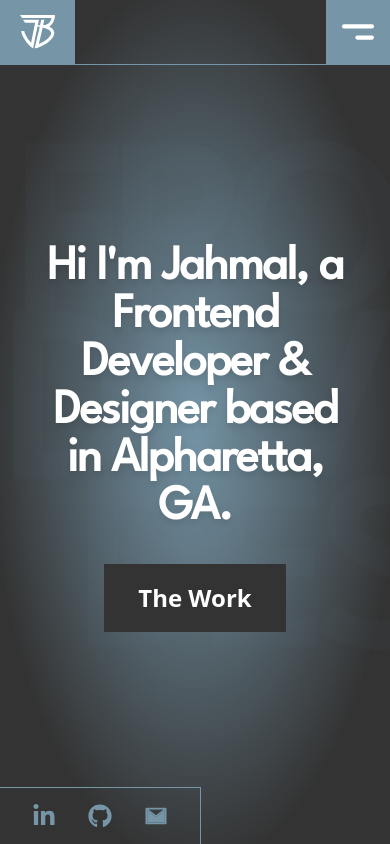
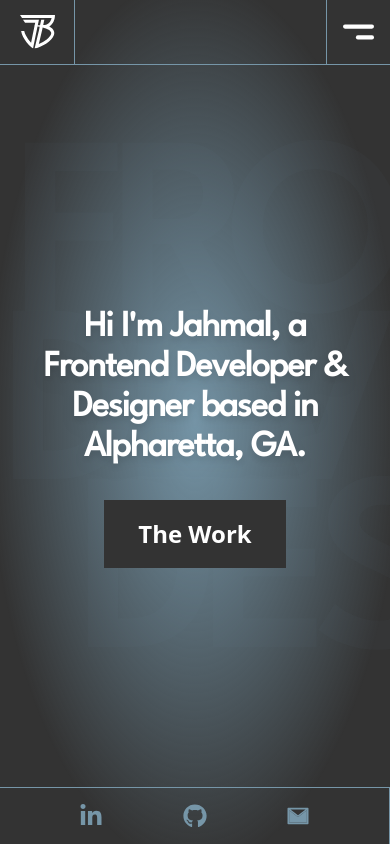
Before and after one commit to jablancTheDesigner/Jablanc-v3, a Next.js app: page / in a window 390 px wide. Built offline with nearby package versions, Linux system fonts and the light colour scheme.

Commit message:
Minimize mobile text

```diff
--- a/components/Hero.tsx
+++ b/components/Hero.tsx
@@ -5,7 +5,7 @@ const Hero:FC<any> = (props): ReactElement => {
     const styles = {
       'hero': 'hero min-h-screen flex flex-col items-center justify-center bg-dark',
       'headline':'relative z-1 relative text-center flex max-w-2xl flex-col z-10',
-      'h1': 'text-white z-2 relative tracking-tight md:text-6xl lg:text-7xl text-5xl font-bold p-8 drop-shadow-lg'
+      'h1': 'text-white z-2 relative tracking-tight md:text-6xl lg:text-7xl text-4xl font-bold p-8 drop-shadow-lg'
     }
 
     return (
--- a/components/Nav.tsx
+++ b/components/Nav.tsx
@@ -38,12 +38,12 @@ function Nav(){
         <header>
             <nav className="border-b border-primary flex w-full fixed left-1/2 right-0 h-[var(--nav-height)] text-dark p-0 z-[99] -translate-x-1/2">
                     <Link href="/">
-                            <a className="relative px-4 py-0 flex items-center justify-center w-[75px] bg-primary">
+                            <a className="relative px-4 py-0 flex items-center justify-center w-[75px] bg-transparent border-r border-primary">
                                 <Logo color="white"></Logo>
                             </a>
                     </Link>
                 <div className="relative flex ml-auto">
-                    <button className="bg-primary text-white w-16 m-auto relative z-[9] border-none appearance-none cursor-pointer opacity-100 px-4 py-0 flex h-full items-center border-l border-primary hover:opacity-80"
+                    <button className="bg-transparent text-white w-16 m-auto relative z-[9] appearance-none cursor-pointer opacity-100 px-4 py-0 flex h-full items-center border-l border-primary hover:opacity-80"
                             onClick={()=> setOpen(!open)}>
                             {renderNavTriger('white')}
                     </button>
--- a/components/ProjectsList.tsx
+++ b/components/ProjectsList.tsx
@@ -12,7 +12,7 @@ import { getProjects } from "../src/projectsService";
 
 const ProjectsList:FC<any> = (props): ReactElement => {
 
-    const [projects, setProjects] = useState<Project[]>(getProjects());
+    const [projects, setProjects] = useState<Project[]>([]);
     const [isLoading, setLoading] = useState<boolean>(false);
 
     const [gridStyle, setGridStyle] = useState<number>(1);
@@ -35,6 +35,10 @@ const ProjectsList:FC<any> = (props): ReactElement => {
         setGridClasses(classNames);
         setGridStyle(style);
     }
+
+    useEffect(()=> {
+        setProjects(getProjects());
+    }, [])
 
     return (
         <div className={styles.projects}>
--- a/components/SocialLinks.tsx
+++ b/components/SocialLinks.tsx
@@ -9,8 +9,8 @@ function SocialLinks(){
         {icon: <AiTwotoneMail /> , address: 'mailto:jablancdesigns@gmail.com'}
     ]
     return (
-        <div className="h-16 flex fixed bottom-0 left-0 text-2xl text-primary">
-            <ul className="list-none border-r border-t border-primary mt-auto px-8 flex gap-8 items-center py-4">
+        <div className="h-16 flex fixed bottom-0 left-0 text-2xl text-primary md:w-auto w-full">
+            <ul className="list-none border-r border-t border-primary mt-auto px-8 flex gap-8 items-center py-4 w-full justify-evenly">
                 {links.map((link,i) => {
                     return (
                         <li key={i} className="p-0 list-none text-2xl w-auto flex items-center">
```
